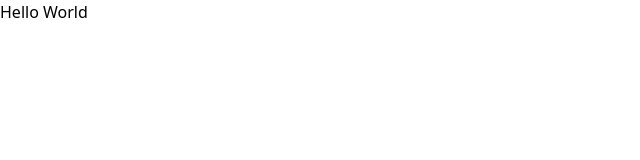
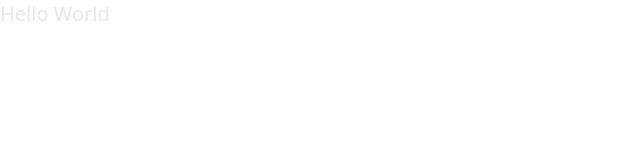
Before and after one commit to miluge/parcel-tailwind, a website built with Parcel: page src/index.html in a window 1280 px wide. Shown: the whole page, without its empty margins (0-640 px from the left). Built offline with nearby package versions, Linux system fonts and the light colour scheme.

Commit message:
add: jit

```diff
--- a/src/index.html
+++ b/src/index.html
@@ -16,7 +16,7 @@
     <link href="./style.css" rel="stylesheet">
 </head>
 <body>
-<h1>Hello World</h1>
+<h1 class="text-xl text-gray-200">Hello World</h1>
 <script src="./script.js"></script>
 </body>
 </html>
--- a/tailwind.config.js
+++ b/tailwind.config.js
@@ -1,4 +1,5 @@
 module.exports = {
+  mode: "jit",
   content: [
     "./src/**/*.{html,js,ts,jsx,tsx}",
   ],
```
